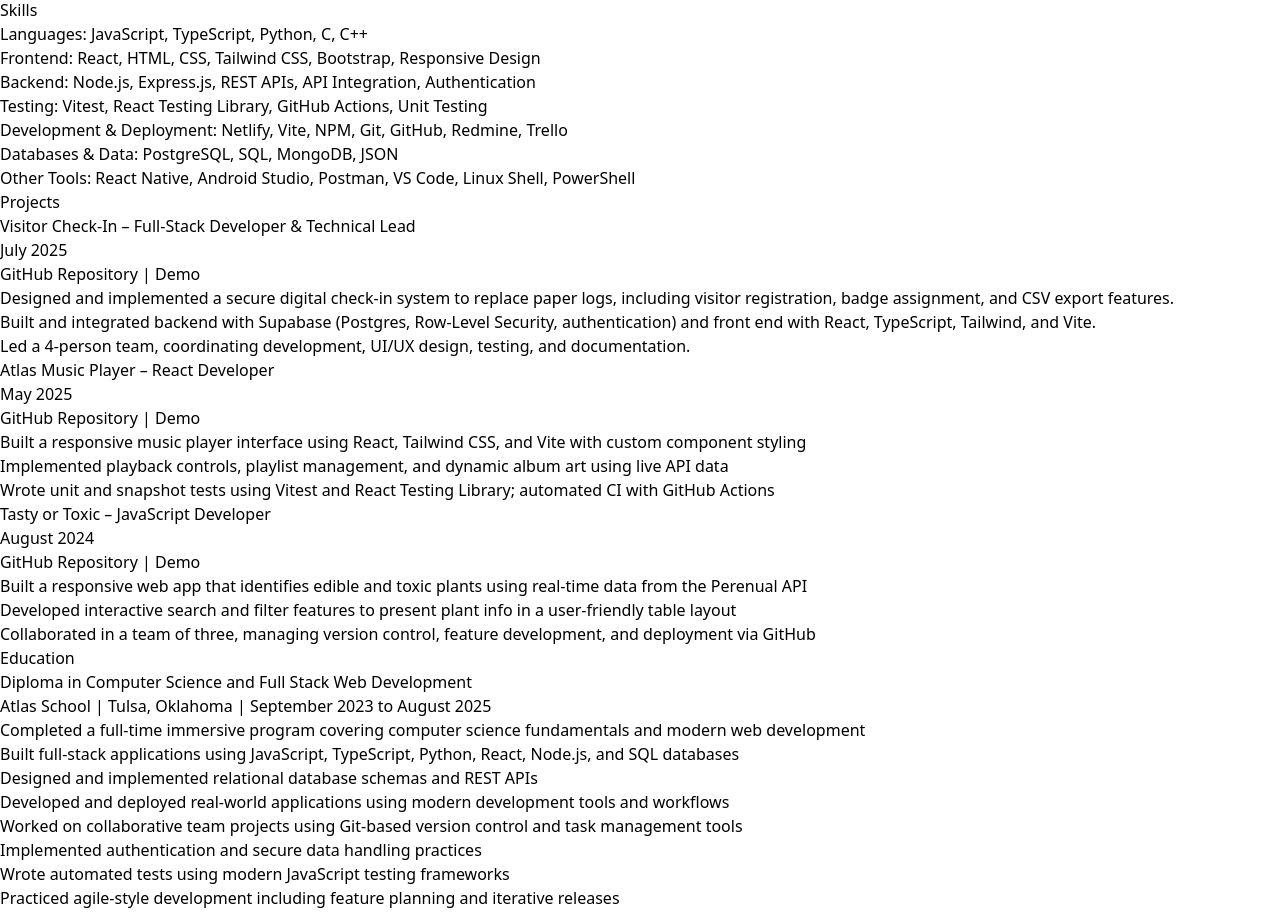
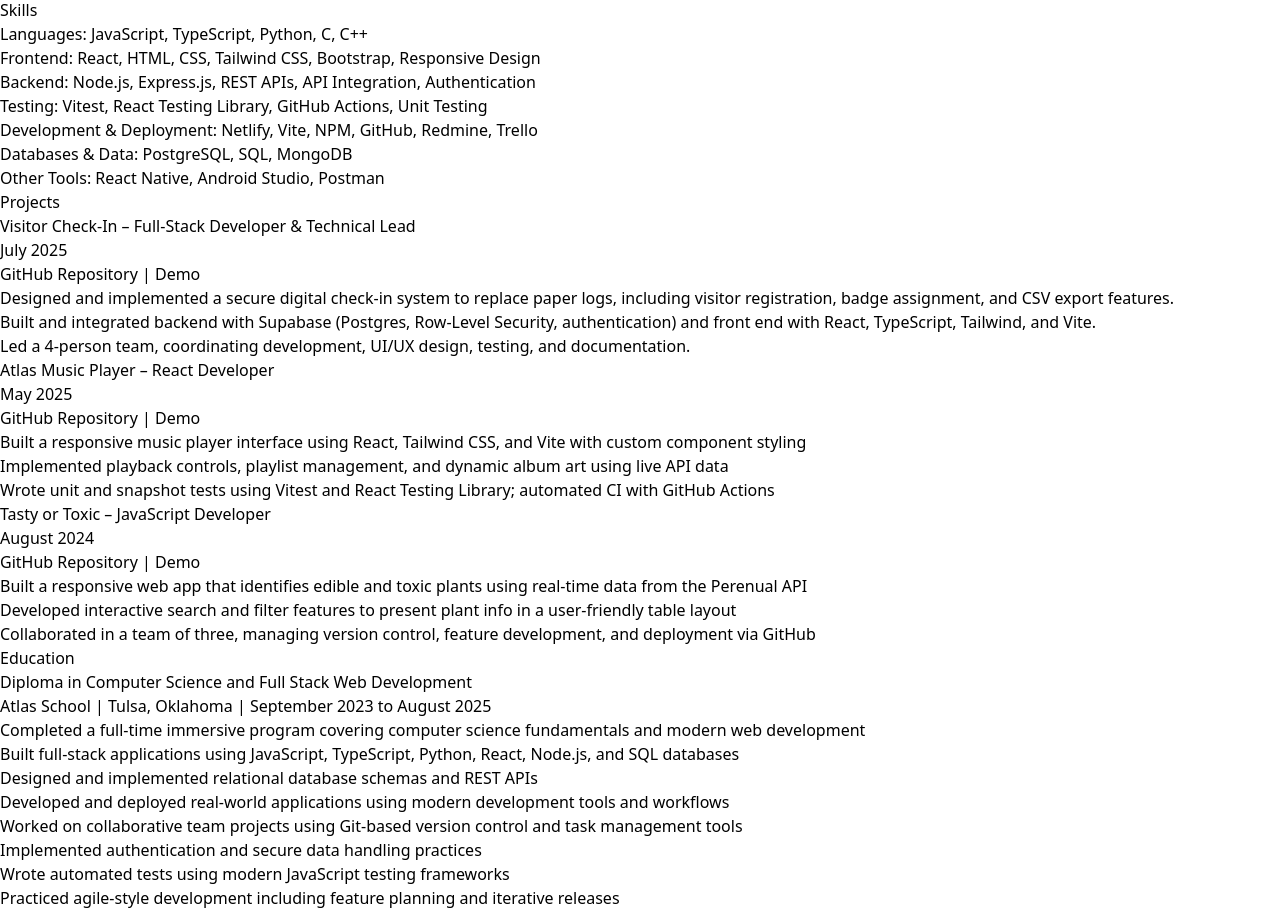
Before and after one commit to jessebrumley/hire, a React (Vite) app: page / in a window 1280 px wide. Shown: the part 1426-2340 px from the top of the page. Built offline with nearby package versions, Linux system fonts and the light colour scheme.

Commit message:
cleaning up skills

```diff
--- a/src/components/Skills.tsx
+++ b/src/components/Skills.tsx
@@ -27,17 +27,17 @@
 
           <li>
             <span className="font-semibold">Development & Deployment:</span>{" "}
-            Netlify, Vite, NPM, Git, GitHub, Redmine, Trello
+            Netlify, Vite, NPM, GitHub, Redmine, Trello
           </li>
 
           <li>
             <span className="font-semibold">Databases & Data:</span> PostgreSQL,
-            SQL, MongoDB, JSON
+            SQL, MongoDB
           </li>
 
           <li>
             <span className="font-semibold">Other Tools:</span> React Native,
-            Android Studio, Postman, VS Code, Linux Shell, PowerShell
+            Android Studio, Postman
           </li>
         </ul>
       </div>
```
